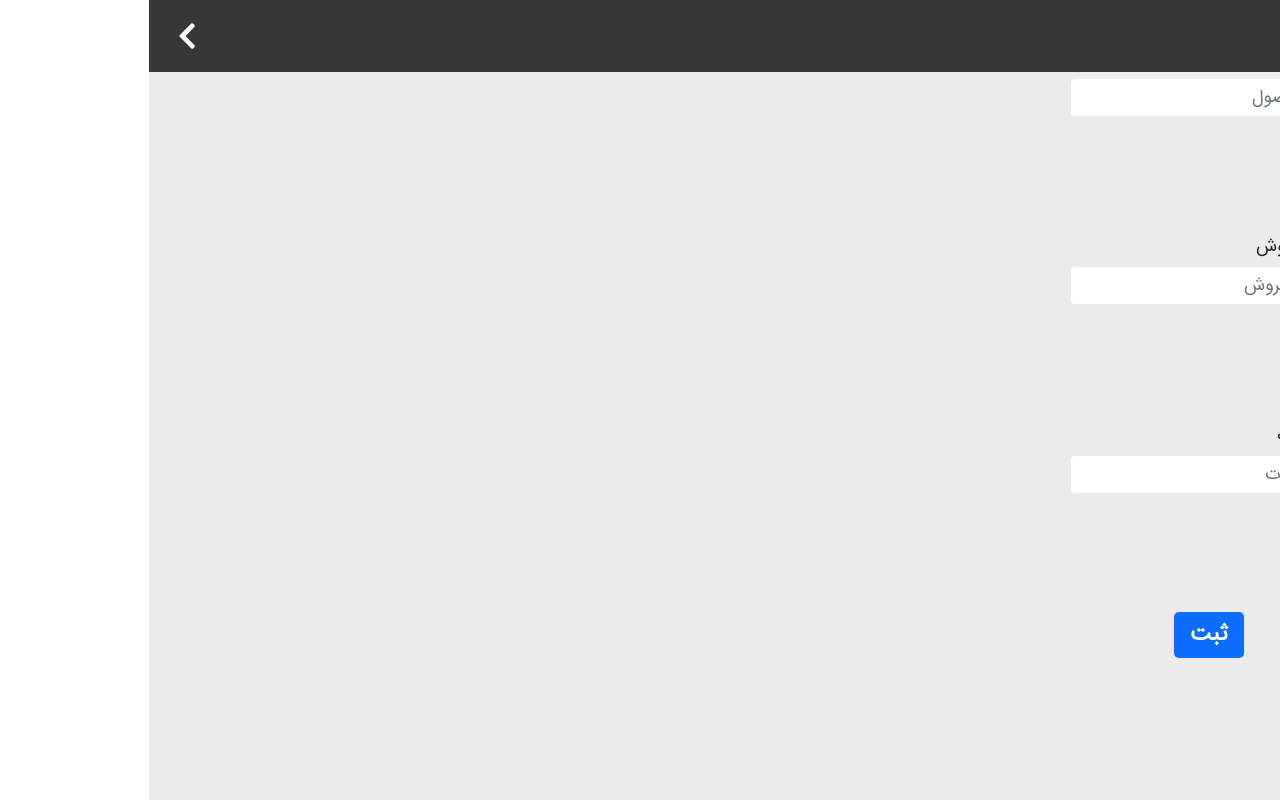
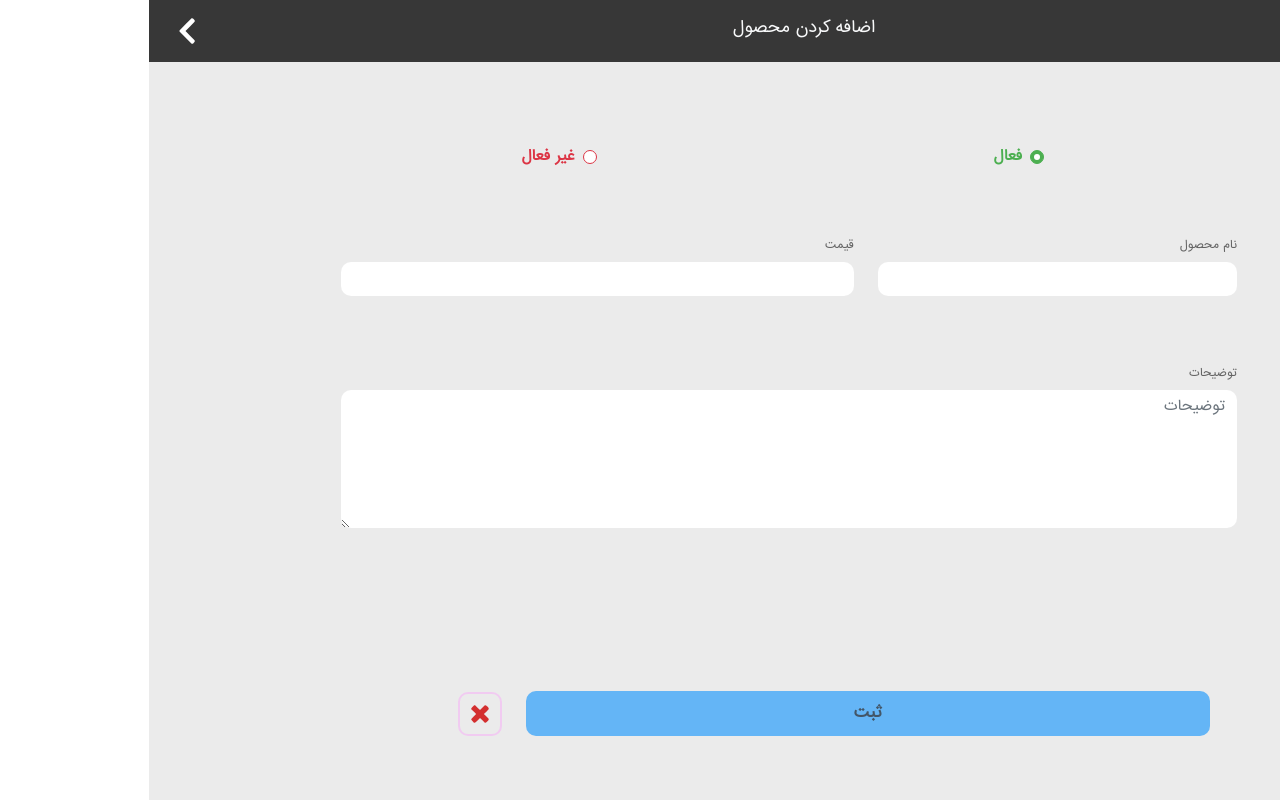
Before and after one commit to sr-ssh/food-manager-webapp, a React (Create React App) app: page /product/add in a window 1280 px wide. Built offline with nearby package versions, Linux system fonts and the light colour scheme; sample sign-in values are in the browser's storage.

Commit message:
product add and product edit ux

```diff
--- /dev/null
+++ b/src/assets/styles/product.css
@@ -0,0 +1,34 @@
+.delete-button{
+    border: 2px solid rgba(255,130,255,0.3);
+    width: 44px;
+    border-radius: 10px;
+}
+
+.add-product .btn-primary {
+    color: #435668;
+    background-color: #64B5F6;
+}
+
+.product-input{
+    height: 60%;
+}
+
+.product-checkbox{
+    font-size: 14px;
+}
+
+.was-validated .form-check-input:valid, .form-check-input.is-valid {
+    border-color: var(--button-color-two);
+}
+
+.was-validated .form-check-input:valid:checked, .form-check-input.is-valid:checked {
+    border-color: var(--button-color-two);
+}
+
+.was-validated .form-check-input:valid ~ .form-check-label, .form-check-input.is-valid ~ .form-check-label {
+    color: var(--button-color-two);
+}
+
+.was-validated .form-check-input:valid:checked, .form-check-input.is-valid:checked {
+    background-color: var(--button-color-two);
+}
--- /dev/null
+++ b/src/components/base/header2.js
@@ -0,0 +1,21 @@
+import React from 'react';
+import { Navbar , Nav } from 'react-bootstrap';
+
+import backIcon from './../../assets/images/back.svg'
+
+export const Header = ({title, backLink}) => {
+    return(
+        <>
+        <Navbar variant="dark" sticky="top" className="py-2 my-nav" >
+            <Navbar.Toggle aria-controls="basic-navbar-nav" />
+            <Navbar.Collapse id="basic-navbar-nav">
+                <Nav className="align-items-center justify-content-around w-100">
+                    <Nav.Link className="me-auto ps-4"></Nav.Link>
+                    <Navbar.Text className="fs-6 text-light align-self-start">{title}</Navbar.Text>
+                    <Nav.Link href={backLink} className="me-auto ps-4"><img src={backIcon} height="30px" alt="back-icon" /></Nav.Link>
+                </Nav>
+            </Navbar.Collapse>
+        </Navbar>
+        </>
+    )
+}
--- a/src/components/products/addProduct.js
+++ b/src/components/products/addProduct.js
@@ -1,8 +1,13 @@
 import React, { useState } from 'react'
 import { useDispatch } from 'react-redux';
 import { productActions } from '../../actions';
-import { Header } from '../base/header';
+import { Header } from '../base/header2';
 import { Container , Form , Button , Row , Col } from 'react-bootstrap';
+import { history } from '../../helpers';
+
+//icons
+import deleteIcon from './../../assets/images/delete.svg'
+
 
 
 export const AddProduct = () => {
@@ -21,39 +26,66 @@ export const AddProduct = () => {
     }
 
     return (
-        <div className="order-page">
-        <Header brand="ثبت محصول"/>
-        <Container>
+        <div className="order-page add-product">
+        <Header title="اضافه کردن محصول" backLink="/products"/>
+        <Container className="m-auto align-items-center justify-content-center d-flex ">
 
-            <Form className="text-right d-flex flex-column justify-content-around align-items-center position-absolute bottom-0 left-0 right-0 order-flex" onSubmit={formHandler} >
+            <Form className="order-inputs text-right d-flex flex-column justify-content-around position-absolute bottom-0 order-flex" onSubmit={formHandler} >
 
+                <Row className="m-0 p-0 d-flex justify-content-around align-items-center product-input">
+                    <Row className="d-flex justify-content-center align-items-center">
+                        <Col>
+                            <Form.Group className="fw-bold product-checkbox" onChange={handleChange}>
+                                <Row className="text-center">
+                                    <Col className="success">
+                                        <Form.Check.Input name="activity" id="active1" defaultChecked="true" inline type="radio" isValid/>
+                                        <Form.Check.Label inline className="me-2">فعال</Form.Check.Label>
+                                    </Col>
+                                    <Col>
+                                        <Form.Check.Input name="activity" id="active0" inline type="radio" isInvalid />
+                                        <Form.Check.Label inline className="me-2">غیر فعال</Form.Check.Label>
+                                    </Col>
+                                </Row>
+                            </Form.Group>
+                        </Col>
+                    </Row>
 
-                <Col>
+                    <Row>
+                        <Col className="col-5">
                             <Form.Group controlId="name">
-                        <Form.Label>نام</Form.Label>
-                        <Form.Control className="border-0" type="text" placeholder="نام محصول" onChange={handleChange}  required/>
+                                <Form.Label>نام محصول</Form.Label>
+                                <Form.Control className="order-input border-0" type="text" onChange={handleChange}  required/>
                             </Form.Group>
                         </Col>
 
-                <Col>
+                        <Col className="col-7">
                             <Form.Group controlId="sellingPrice">
-                        <Form.Label>قیمت فروش</Form.Label>
-                        <Form.Control className="border-0" type="text" placeholder="قیمت فروش" onChange={handleChange} required/>
+                                <Form.Label>قیمت</Form.Label>
+                                <Form.Control className="order-input border-0" type="text" onChange={handleChange} required/>
                             </Form.Group>
                         </Col>
+                    </Row>
 
+                    <Row>
                         <Col>
                             <Form.Group controlId="description">
                                 <Form.Label>توضیحات</Form.Label>
-                        <Form.Control className="border-0" type="text" placeholder="توضیحات" onChange={handleChange}/>
+                                <Form.Control className="order-input border-0 h-100" as="textarea" rows={6} placeholder="توضیحات" onChange={handleChange}/>
                             </Form.Group>
                         </Col>
+                    </Row>
+                </Row>
 
-                <Col>
-                    <Button className="fw-bold border-0 col-12" size="lg" type="submit" block>
+                <Row className="p-0 m-0 d-flex justify-content-center align-items-center">
+                    <Col className="col-9">
+                        <Button className="order-submit fw-bold border-0 w-100" size="lg" type="submit" block>
                             ثبت
                         </Button>
                     </Col>
+                    <Col className="col-2 ">
+                        <img src={deleteIcon} alt="delete-icon" className="delete-button p-2" onClick={e => history.push('/products')}/>
+                    </Col>
+                </Row>
 
             </Form>
         </Container>
--- a/src/components/products/editProduct.js
+++ b/src/components/products/editProduct.js
@@ -1,9 +1,12 @@
 import React, { useState } from 'react'
 import { useDispatch } from 'react-redux';
 import { productActions } from '../../actions';
-import { Header } from '../base/header';
+import { Header } from '../base/header2';
 import { Container , Form , Button , Row , Col } from 'react-bootstrap';
+import { history } from '../../helpers';
 
+//icons
+import deleteIcon from './../../assets/images/delete.svg'
 
 export const EditProduct = ({location}) => {
 
@@ -29,46 +32,66 @@ export const EditProduct = ({location}) => {
     }
 
     return (
-        <div className="order-page">
-        <Header brand="ویرایش محصول"/>
-        <Container>
+        <div className="order-page add-product">
+        <Header title="ویرایش محصول" backLink="/products"/>
+        <Container className="m-auto align-items-center justify-content-center d-flex ">
 
-            <Form className="text-right d-flex flex-column justify-content-around align-items-center position-absolute bottom-0 left-0 right-0 order-flex" onSubmit={formHandler} >
+            <Form className="order-inputs text-right d-flex flex-column justify-content-around position-absolute bottom-0 order-flex" onSubmit={formHandler} >
 
+            <Row className="m-0 p-0 d-flex justify-content-around align-items-center product-input">
+                    <Row className="d-flex justify-content-center align-items-center">
                         <Col>
-                    <Form.Group onChange={handleChange}>
-                        <Form.Check type="radio" label="فعال" name="activity" id="active1" defaultChecked={newProduct.active} />
-                        <Form.Check type="radio" label="غیر فعال" name="activity" id="active0" defaultChecked={!newProduct.active}
-                        />
+                            <Form.Group className="fw-bold product-checkbox" onChange={handleChange}>
+                                <Row className="text-center">
+                                    <Col className="success">
+                                        <Form.Check.Input name="activity" id="active1" defaultChecked={newProduct.active} inline type="radio" isValid/>
+                                        <Form.Check.Label inline className="me-2">فعال</Form.Check.Label>
+                                    </Col>
+                                    <Col>
+                                        <Form.Check.Input name="activity" id="active0" defaultChecked={!newProduct.active} inline type="radio" isInvalid />
+                                        <Form.Check.Label inline className="me-2">غیر فعال</Form.Check.Label>
+                                    </Col>
+                                </Row>
+                            </Form.Group>
+                        </Col>
+                    </Row>
+
+                    <Row>
+                        <Col className="col-5">
+                            <Form.Group controlId="name">
+                                <Form.Label>نام محصول</Form.Label>
+                                <Form.Control className="order-input border-0" type="text" value={newProduct.name} onChange={handleChange}  required/>
                             </Form.Group>
                         </Col>
 
-                <Col>
-                    <Form.Group controlId="name">
-                        <Form.Label>نام</Form.Label>
-                        <Form.Control className="border-0" type="text" value={newProduct.name} onChange={handleChange}  required/>
+                        <Col className="col-7">
+                            <Form.Group controlId="sellingPrice">
+                                <Form.Label>قیمت</Form.Label>
+                                <Form.Control className="order-input border-0" type="text" value={newProduct.sellingPrice} onChange={handleChange} required/>
                             </Form.Group>
                         </Col>
+                    </Row>
 
-                <Col>
-                    <Form.Group controlId="sellingPrice">
-                        <Form.Label>قیمت فروش</Form.Label>
-                        <Form.Control className="border-0" type="text" value={newProduct.sellingPrice} onChange={handleChange} required/>
-                    </Form.Group>
-                </Col>
-
+                    <Row>
                         <Col>
                             <Form.Group controlId="description">
                                 <Form.Label>توضیحات</Form.Label>
-                        <Form.Control className="border-0" type="text" value={newProduct.description} onChange={handleChange}/>
+                                <Form.Control className="order-input border-0 h-100" as="textarea" rows={6} value={newProduct.description} onChange={handleChange}/>
                             </Form.Group>
                         </Col>
+                    </Row>
+                </Row>
 
-                <Col>
-                    <Button className="fw-bold border-0 col-12" size="lg" type="submit" block>
+                <Row className="p-0 m-0 d-flex justify-content-center align-items-center">
+                    <Col className="col-9">
+                        <Button className="order-submit fw-bold border-0 w-100" size="lg" type="submit" block>
                             ثبت
                         </Button>
                     </Col>
+                    <Col className="col-2 ">
+                        <img src={deleteIcon} alt="delete-icon" className="delete-button p-2"  onClick={e => history.push('/products')}/>
+                    </Col>
+                </Row>
 
             </Form>
         </Container>
--- a/src/index.js
+++ b/src/index.js
@@ -9,6 +9,7 @@ import './assets/styles/formStyle.css';
 import './assets/styles/baseStyle.css';
 import './assets/styles/orderStyle.css';
 import './assets/styles/productListStyle.css';
+import './assets/styles/product.css'
 
 ReactDOM.render(
   <Provider store={store}>
```
Lines whose indentation alone changed are shown as unchanged.
